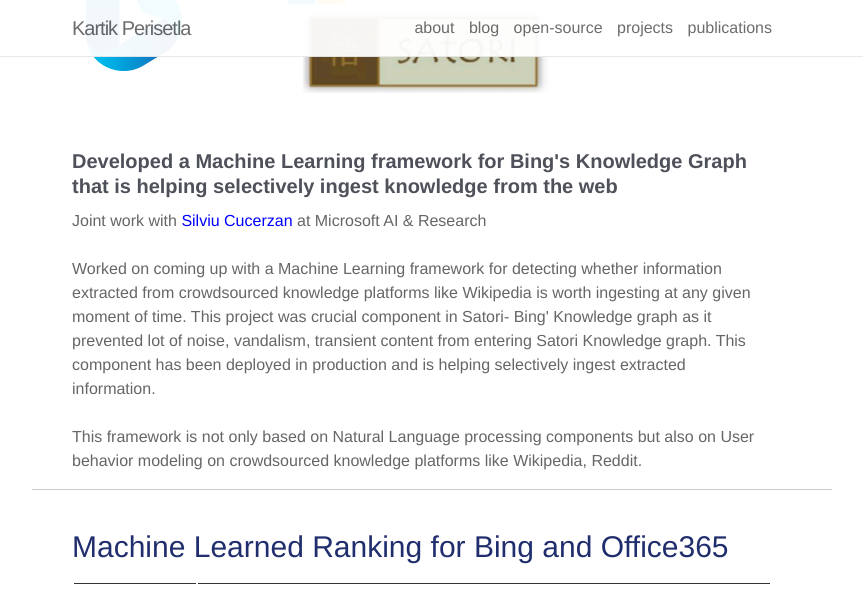
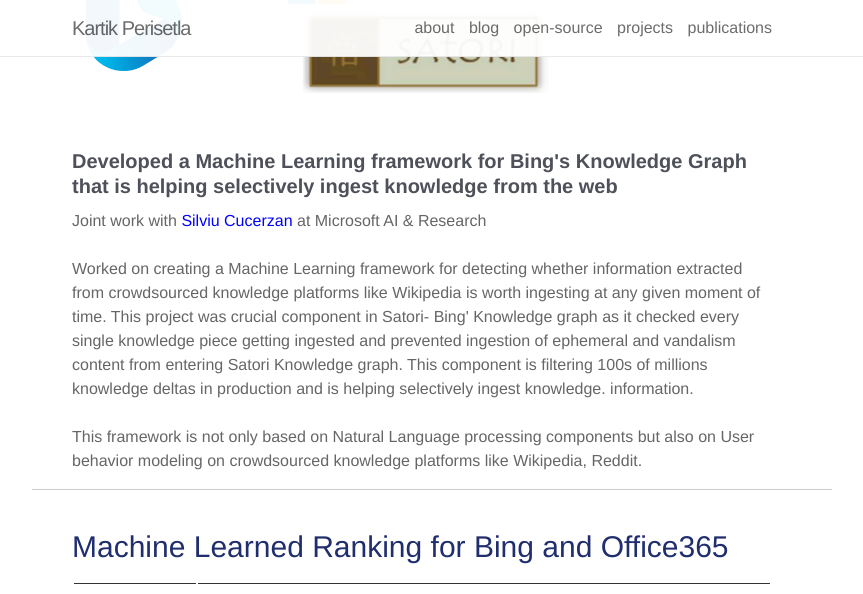
Before and after one commit to kartikperisetla/kartikperisetla.github.io, a Jekyll site: the page built from _pages/projects.md, in a window 1280 px wide and 1400 px high, scrolled down 1515 px. Shown: the top 594 px of the window, without its empty margins (218-1081 px from the left). Built offline with Jekyll 4.4.1, drawn with Linux system fonts in a browser that asks for light colours; nearby versions of some CDN libraries; some of the changed text lies outside the part shown; grey boxes are pictures that could not be loaded.

Commit message:
nit update

```diff
--- a/_pages/projects.md
+++ b/_pages/projects.md
@@ -11,7 +11,7 @@
 <p align="justify">
     <b><h4 style="color:#4E505A"> Worked on Neural Language Generation for Microsoft SmartCompose </h4></b>
     Joint work with <a  style="color:blue" href="https://www.microsoft.com/en-us/research/people/chrisq/" target="_blank" style="color:blue"> Chris Quirk</a>, <a  style="color:blue" href="https://www.linkedin.com/in/peter-bailey-0b74aa/" target="_blank" style="color:blue">Peter Bailey</a> and others at Microsoft AI & Research<br/><br/>
-    Worked on feature to automatically complete emails in Microsoft Outlook based on what user has typed so far and context of the email.<br/><br/>
+    Developed and shipped a text-generation-feature to automatically complete emails in Microsoft Outlook based on what user has typed so far and context of the email.<br/><br/>
     Specifically, developed Neural Language Models for reranking and text generation- using prior context and additional signals from emails.
 </p>
 
@@ -53,10 +53,10 @@
     <b><h4 style="color:#4E505A"> Developed a Machine Learning framework for Bing's Knowledge Graph that is helping selectively ingest knowledge
         from the web</h4></b>
         Joint work with <a  style="color:blue" href="https://www.microsoft.com/en-us/research/people/silviu/" target="_blank" style="color:blue"> Silviu Cucerzan</a> at Microsoft AI & Research<br/><br/>
-    Worked on coming up with a Machine Learning framework for detecting whether information extracted from crowdsourced
+    Worked on creating a Machine Learning framework for detecting whether information extracted from crowdsourced
     knowledge platforms like Wikipedia is worth ingesting at any given moment of time. This project was crucial
-    component in Satori- Bing' Knowledge graph as it prevented lot of noise, vandalism, transient content from entering
-    Satori Knowledge graph. This component has been deployed in production and is helping selectively ingest extracted
+    component in Satori- Bing' Knowledge graph as it checked every single knowledge piece getting ingested and prevented ingestion of ephemeral and vandalism content from entering
+    Satori Knowledge graph. This component is filtering 100s of millions knowledge deltas in production and is helping selectively ingest knowledge.
     information.<br/><br/>
 
     This framework is not only based on Natural Language processing components but also on User behavior modeling on
@@ -81,7 +81,7 @@
 </table>
 
 <p align="justify">
-    <b><h4 style="color:#4E505A">Developed ML rankers for Bing and search in Office 365 products</h4></b>
+    <b><h4 style="color:#4E505A">Developed and shipped ML rankers for Bing and search in Office 365 products</h4></b>
 
     You can learn more about one of the project here :
     <a
```
Also changed, not shown: other parts of _pages/projects.md (+1 -1 lines).
